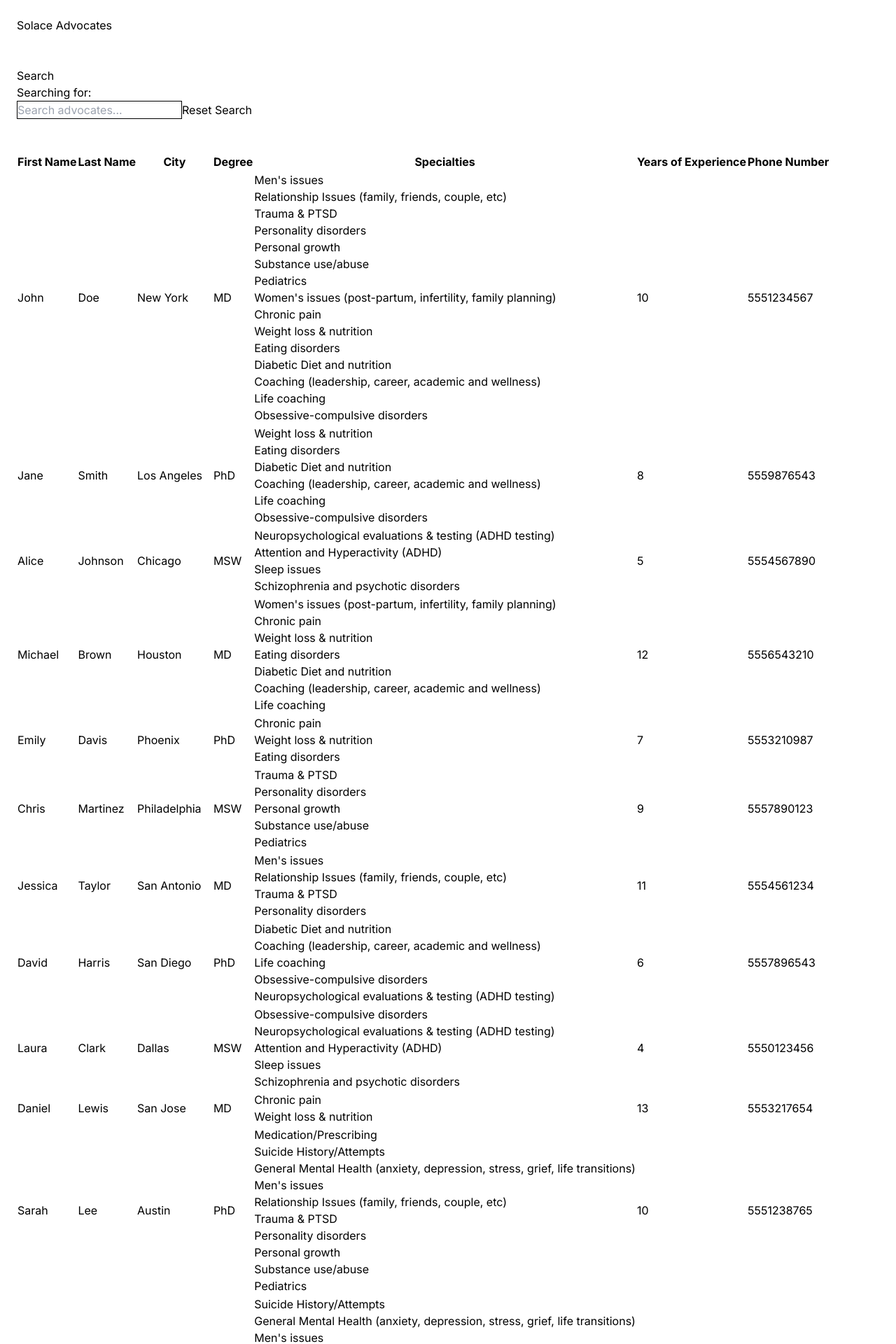
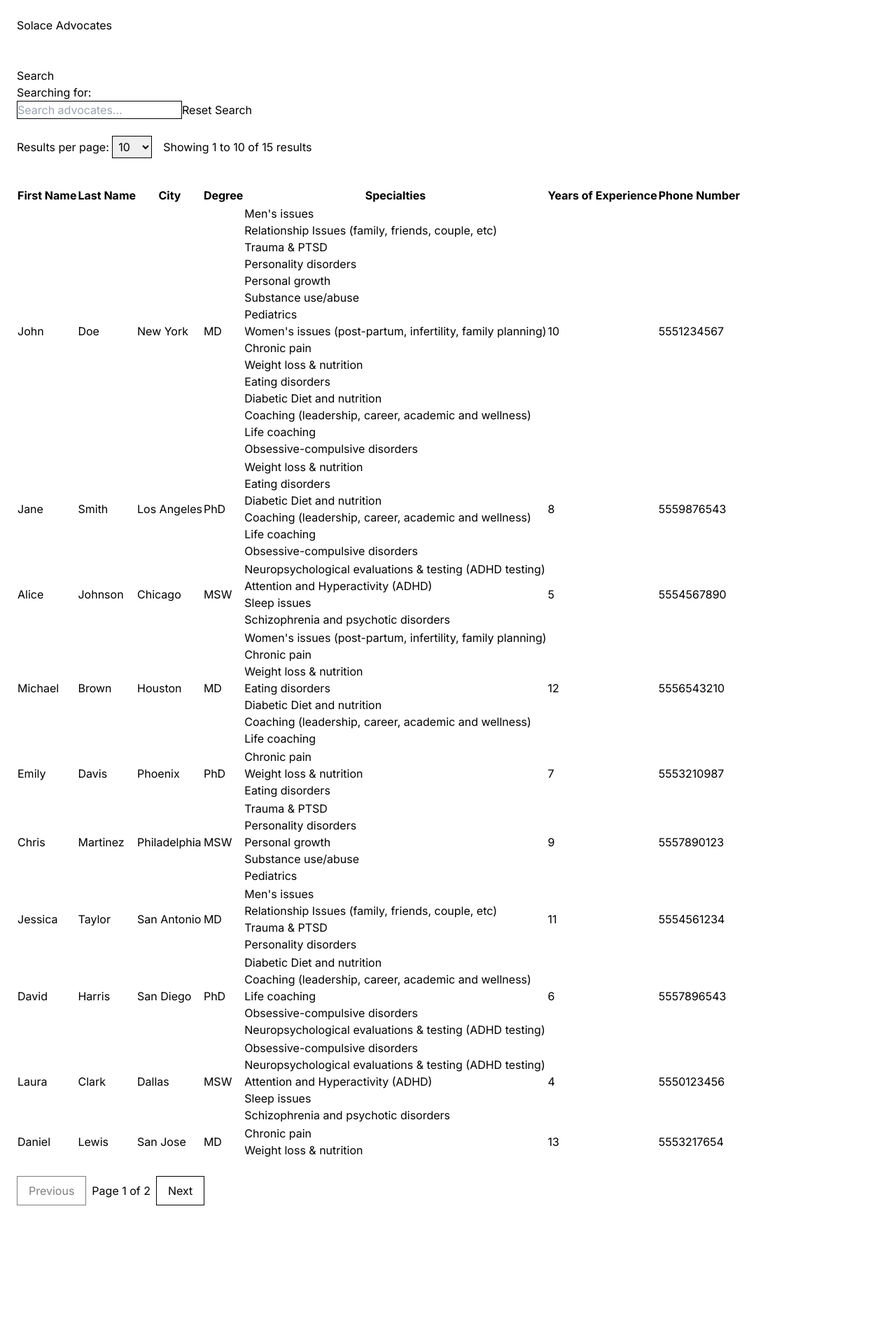
Before and after one commit to laylawu2/solace, a Next.js app: page / in a window 1280 px wide. Shown: the top 1920 px of the page at 70% size. After the commit the page ends 1746 px from the top, so only its background shows below. Built offline with nearby package versions, Linux system fonts and the light colour scheme.

Commit message:
Added limit and pagination to ui and api

```diff
--- a/src/app/api/advocates/route.ts
+++ b/src/app/api/advocates/route.ts
@@ -7,13 +7,21 @@ import { advocateData } from "../../../db/seed/advocates";
 export async function GET(request: NextRequest) {
   const searchParams = request.nextUrl.searchParams;
   const search = searchParams.get("search")?.trim() || "";
+  const page = parseInt(searchParams.get("page") || "1");
+  const limit = parseInt(searchParams.get("limit") || "10");
+
+  // Validate pagination parameters
+  const validatedPage = Math.max(1, page);
+  const validatedLimit = Math.min(Math.max(1, limit), 100); // Max 100 per page
+  const offset = (validatedPage - 1) * validatedLimit;
 
   // If using static data (for development)
-  let data = advocateData;
+  let filteredData = advocateData;
 
+  // Apply search filter
   if (search) {
     const searchLower = search.toLowerCase();
-    data = advocateData.filter((advocate) => {
+    filteredData = advocateData.filter((advocate) => {
       const searchableText = [
         advocate.firstName,
         advocate.lastName,
@@ -29,7 +37,14 @@ export async function GET(request: NextRequest) {
     });
   }
 
-  // Uncomment this section to use a database with optimized search
+  // Calculate pagination
+  const total = filteredData.length;
+  const totalPages = Math.ceil(total / validatedLimit);
+
+  // Apply pagination
+  const paginatedData = filteredData.slice(offset, offset + validatedLimit);
+
+  // Uncomment this section to use a database with optimized search and pagination
   /*
   let query = db.select().from(advocates);
 
@@ -47,8 +62,24 @@ export async function GET(request: NextRequest) {
     );
   }
 
-  const data = await query;
+  // Get total count for pagination
+  const totalResult = await db.select({ count: sql<number>`count(*)` }).from(advocates);
+  const total = totalResult[0].count;
+  const totalPages = Math.ceil(total / validatedLimit);
+
+  // Apply pagination
+  const data = await query.limit(validatedLimit).offset(offset);
   */
 
-  return Response.json({ data });
+  return Response.json({
+    data: paginatedData,
+    pagination: {
+      page: validatedPage,
+      limit: validatedLimit,
+      total,
+      totalPages,
+      hasNextPage: validatedPage < totalPages,
+      hasPreviousPage: validatedPage > 1,
+    },
+  });
 }
--- a/src/app/page.tsx
+++ b/src/app/page.tsx
@@ -13,22 +13,35 @@ interface Advocate {
   phoneNumber: string;
 }
 
+interface Pagination {
+  page: number;
+  limit: number;
+  total: number;
+  totalPages: number;
+  hasNextPage: boolean;
+  hasPreviousPage: boolean;
+}
+
 export default function Home() {
   const [advocates, setAdvocates] = useState<Advocate[]>([]);
   const [searchTerm, setSearchTerm] = useState("");
   const [debouncedSearchTerm, setDebouncedSearchTerm] = useState("");
   const [isLoading, setIsLoading] = useState(false);
+  const [page, setPage] = useState(1);
+  const [limit, setLimit] = useState(10);
+  const [pagination, setPagination] = useState<Pagination | null>(null);
 
   // Debounce search term, wait 300ms after user stops typing
   useEffect(() => {
     const timer = setTimeout(() => {
       setDebouncedSearchTerm(searchTerm);
+      setPage(1); // Reset to first page when search changes
     }, 300);
 
     return () => clearTimeout(timer);
   }, [searchTerm]);
 
-  // Fetch advocates with server-side search
+  // Fetch advocates with server-side search and pagination
   useEffect(() => {
     const fetchAdvocates = async () => {
       setIsLoading(true);
@@ -36,17 +49,24 @@ export default function Home() {
 
       try {
         const url = new URL("/api/advocates", window.location.origin);
+
         if (debouncedSearchTerm) {
           url.searchParams.set("search", debouncedSearchTerm);
         }
 
+        url.searchParams.set("page", page.toString());
+        url.searchParams.set("limit", limit.toString());
+
         const response = await fetch(url.toString());
+
         if (!response.ok) {
           throw new Error("Failed to fetch advocates");
         }
 
         const jsonResponse = await response.json();
+
         setAdvocates(jsonResponse.data);
+        setPagination(jsonResponse.pagination);
       } catch (error) {
         console.error("Error fetching advocates:", error);
       } finally {
@@ -55,7 +75,7 @@ export default function Home() {
     };
 
     fetchAdvocates();
-  }, [debouncedSearchTerm]);
+  }, [debouncedSearchTerm, page, limit]);
 
   const onChange = (e: React.ChangeEvent<HTMLInputElement>) => {
     setSearchTerm(e.target.value);
@@ -66,6 +86,23 @@ export default function Home() {
     setSearchTerm("");
   };
 
+  const handlePreviousPage = () => {
+    if (pagination?.hasPreviousPage) {
+      setPage((prev) => prev - 1);
+    }
+  };
+
+  const handleNextPage = () => {
+    if (pagination?.hasNextPage) {
+      setPage((prev) => prev + 1);
+    }
+  };
+
+  const handleLimitChange = (e: React.ChangeEvent<HTMLSelectElement>) => {
+    setLimit(parseInt(e.target.value));
+    setPage(1);
+  };
+  console.log("pagination", pagination);
   return (
     <main style={{ margin: "24px" }}>
       <h1>Solace Advocates</h1>
@@ -85,6 +122,29 @@ export default function Home() {
         <button onClick={onClick}>Reset Search</button>
       </div>
       <br />
+      {pagination && (
+        <div style={{ marginBottom: "16px" }}>
+          <label>
+            Results per page:{" "}
+            <select
+              value={limit}
+              onChange={handleLimitChange}
+              style={{ border: "1px solid black", padding: "4px" }}
+            >
+              <option value="5">5</option>
+              <option value="10">10</option>
+              <option value="25">25</option>
+              <option value="50">50</option>
+              <option value="100">100</option>
+            </select>
+          </label>
+          <span style={{ marginLeft: "16px" }}>
+            Showing {advocates.length > 0 ? (page - 1) * limit + 1 : 0} to{" "}
+            {Math.min(page * limit, pagination.total)} of {pagination.total}{" "}
+            results
+          </span>
+        </div>
+      )}
       <br />
       {isLoading && <p>Loading...</p>}
       <table>
@@ -119,8 +179,38 @@ export default function Home() {
           })}
         </tbody>
       </table>
-      {!isLoading && advocates.length === 0 && (
-        <p>No advocates found.</p>
+      {!isLoading && advocates.length === 0 && <p>No advocates found.</p>}
+      <br />
+      {pagination && pagination.totalPages > 1 && (
+        <div style={{ display: "flex", gap: "8px", alignItems: "center" }}>
+          <button
+            onClick={handlePreviousPage}
+            disabled={!pagination.hasPreviousPage}
+            style={{
+              padding: "8px 16px",
+              border: "1px solid black",
+              cursor: pagination.hasPreviousPage ? "pointer" : "not-allowed",
+              opacity: pagination.hasPreviousPage ? 1 : 0.5
+            }}
+          >
+            Previous
+          </button>
+          <span>
+            Page {pagination.page} of {pagination.totalPages}
+          </span>
+          <button
+            onClick={handleNextPage}
+            disabled={!pagination.hasNextPage}
+            style={{
+              padding: "8px 16px",
+              border: "1px solid black",
+              cursor: pagination.hasNextPage ? "pointer" : "not-allowed",
+              opacity: pagination.hasNextPage ? 1 : 0.5
+            }}
+          >
+            Next
+          </button>
+        </div>
       )}
     </main>
   );
```
